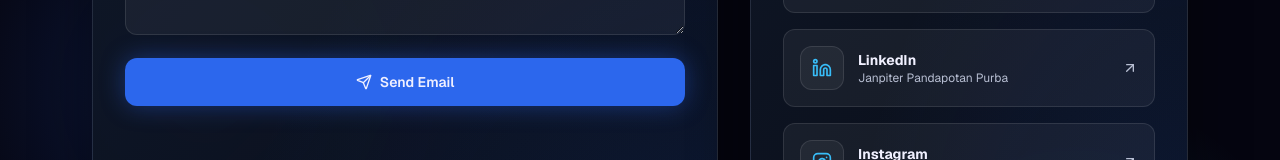
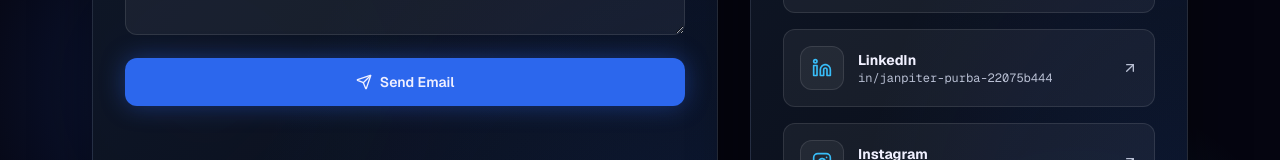
Before and after one commit to janpiter16/web_portofolio, a Next.js app: page /en in a window 1280 px wide. Shown: the part 4055-4215 px from the top of the page. Built offline with nearby package versions, Linux system fonts and the light colour scheme; no server answers.

Commit message:
chore: update LinkedIn URL to personal profile in/janpiter-purba-22075b444

```diff
--- a/src/components/sections/Contact.tsx
+++ b/src/components/sections/Contact.tsx
@@ -219,7 +219,7 @@ export function Contact({ locale, messages }: ContactProps) {
                       </span>
                       <div>
                         <p className="text-sm font-bold text-foreground">LinkedIn</p>
-                        <p className="text-xs text-muted">Janpiter Pandapotan Purba</p>
+                        <p className="font-mono text-xs text-muted">in/janpiter-purba-22075b444</p>
                       </div>
                     </div>
                     <ArrowUpRight className="h-4 w-4 text-muted group-hover:text-sky" aria-hidden="true" />
--- a/src/content/profile.ts
+++ b/src/content/profile.ts
@@ -61,7 +61,7 @@ export const profileData: ProfileData = {
   ],
   email: "janpurba90@gmail.com",
   githubUrl: "https://github.com/janpiter16",
-  linkedinUrl: "https://www.linkedin.com/jobs/view/4431493545/",
+  linkedinUrl: "https://www.linkedin.com/in/janpiter-purba-22075b444/",
   instagramUrl: "https://www.instagram.com/janpiterprb_16?exln=MWU2OHB5d3hodmh5MQ==",
   cvPath: {
     id: "/cv/resume-id.pdf",
```
